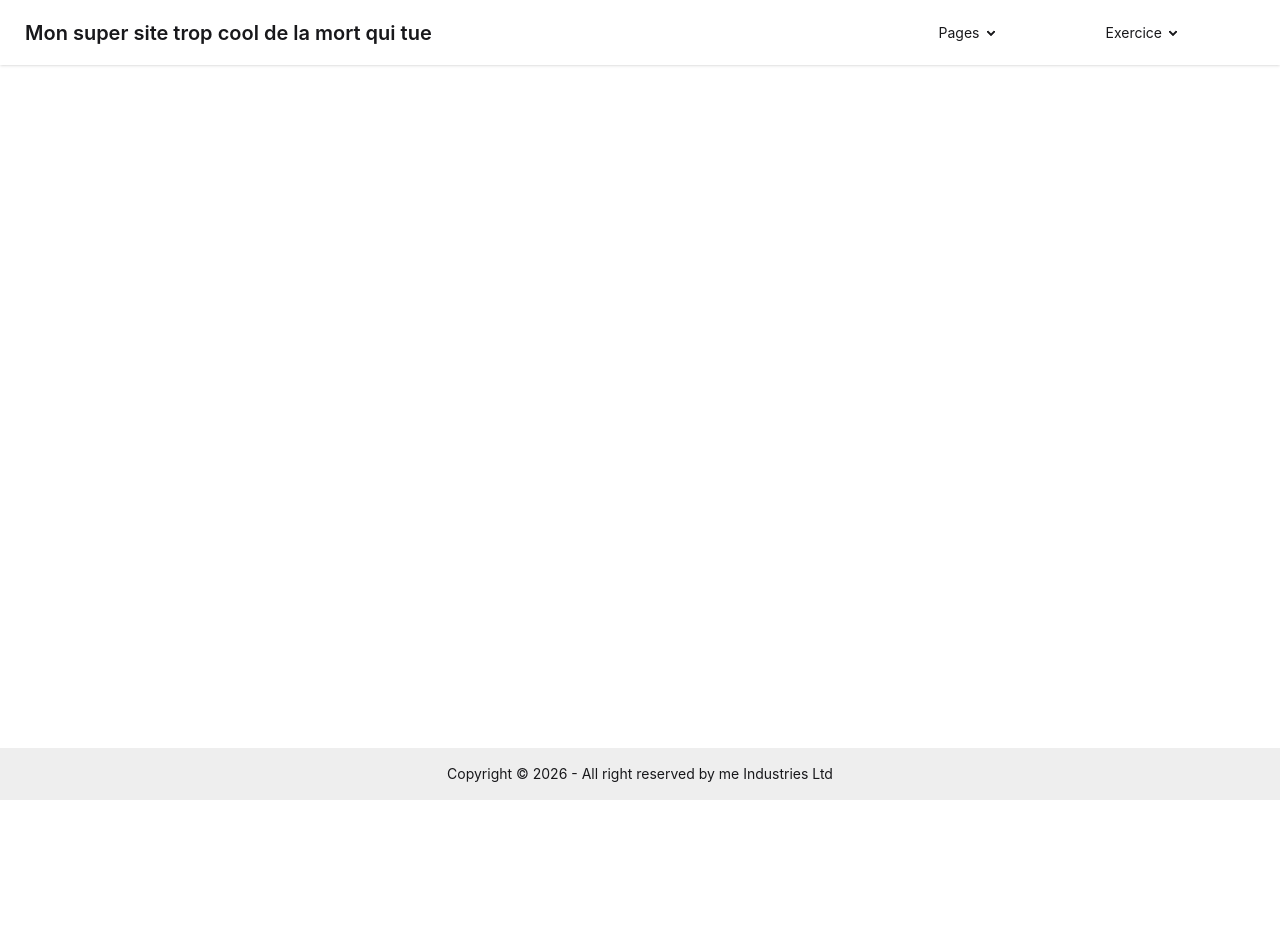
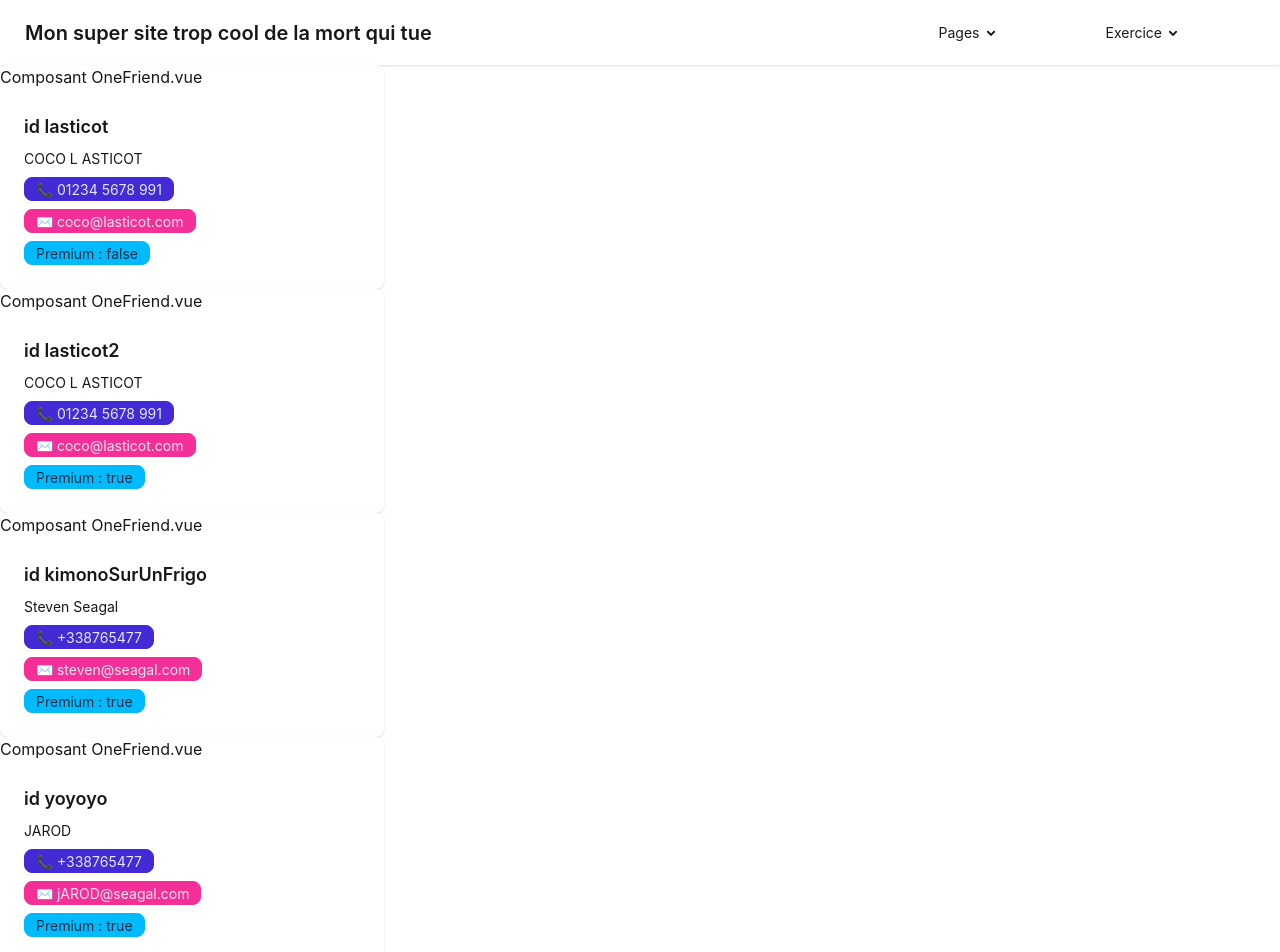
Before and after one commit to Qcivel/CDA-Project-vue, a Vue app: page /exoProps in a window 1280 px wide. Shown: the top 952 px of the page. Before the commit the page ends 800 px from the top, so only its background shows below. Built offline with nearby package versions, Linux system fonts and the light colour scheme.

Commit message:
exo Props

```diff
--- a/src/components/AppHeader.vue
+++ b/src/components/AppHeader.vue
@@ -35,6 +35,7 @@
                             <li><a><RouterLink to="/formLogin">TP Formulaire de connexion</RouterLink></a></li>
                             <li><a><RouterLink to="/profiles">TP Liste des profils</RouterLink></a></li>
                             <li><a><RouterLink to="/catalogueProduit">TP Catalogue Produit</RouterLink></a></li>
+                            <li><a><RouterLink to="/exoProps">TP Les props</RouterLink></a></li>
                         </ul>
                 </details>
             </li>
--- /dev/null
+++ b/src/components/OneFriend.vue
@@ -0,0 +1,35 @@
+<template>
+    <div class="card bg-base-100 w-96 shadow-sm" >
+        <div>
+            <h1>Composant OneFriend.vue</h1>
+        </div>
+        <div class="card-body" >
+            <h2 class="card-title"> id {{ id }}</h2>
+            <p>{{ title }} </p>
+            <p class="badge badge-primary">📞 {{ telephone }}  </p>
+            <p class="badge badge-secondary">✉ {{ email }}</p>
+            <p class="badge badge-info">Premium : {{ premium }}</p>
+        </div>
+    </div>
+</template>
+
+<script setup lang='js'>
+import { ref, computed, watch, onMounted, onUpdated, onBeforeUnmount } from 'vue'
+
+// v-model binding (Vue 3.4+)
+const model = defineModel({ default: '' });
+
+const props = defineProps({
+    title: String,
+    id: String,
+    telephone: String,
+    email: String,
+    premium: String
+
+});
+
+
+</script>
+
+<style scoped lang="css">
+</style>
--- a/src/router/index.js
+++ b/src/router/index.js
@@ -82,6 +82,11 @@ const router = createRouter({
             name: "catalogueProduit",
             component: ()=> import("../views/CatalogueProduit.vue")
         },
+        {
+            path: "/exoProps",
+            name: "exoProps",
+            component: ()=> import("../views/ExoProps.vue")
+        },
     ]
 });
 export default router;
--- /dev/null
+++ b/src/views/ExoProps.vue
@@ -0,0 +1,67 @@
+<template>
+
+    <div>
+        <OneFriend v-for="value in lesAmis" :id=value.id :title=value.name :telephone=value.phone :email=value.email :premium=value.premium :key="value.id"/>
+    </div>
+</template>
+
+<script setup lang='js'>
+import { ref, computed, watch, onMounted, onUpdated, onBeforeUnmount } from 'vue'
+import OneFriend from '../components/OneFriend.vue';
+
+const lesAmis = ref([
+    {
+        id: 'lasticot',
+        name: 'COCO L ASTICOT',
+        phone: '01234 5678 991',
+        email: 'coco@lasticot.com',
+        premium: false
+    },
+    {
+        id: 'lasticot2',
+        name: 'COCO L ASTICOT',
+        phone: '01234 5678 991',
+        email: 'coco@lasticot.com',
+        premium: true
+    },
+    {
+        id: 'kimonoSurUnFrigo',
+        name: "Steven Seagal",
+        phone: '+338765477',
+        email: 'steven@seagal.com',
+        premium: true
+    },
+    {
+        id: 'yoyoyo',
+        name: "JAROD",
+        phone: '+338765477',
+        email: 'jAROD@seagal.com',
+        premium: true
+    },
+    {
+        id: 'yoyoyo',
+        name: "JAROD",
+        phone: '+338765477',
+        email: 'jAROD@seagal.com',
+        premium: true
+    },
+    {
+        id: 'ok',
+        name: "JAROD",
+        phone: '+338765477',
+        email: 'jAROD@seagal.com',
+        premium: true
+    },
+    {
+        id: 'GUS',
+        name: "GussDX",
+        phone: '+338765477',
+        email: 'jAROD@seagal.com',
+        premium: true
+    }
+]);
+
+</script>
+
+<style scoped lang="css">
+</style>
--- a/src/views/ProfilListView.vue
+++ b/src/views/ProfilListView.vue
@@ -39,7 +39,7 @@ let profils = ref([
         nom: "Marie Lefèvre",
         metier: "Designer UX/UI"
     }
-])
+]);
 
 </script>
 
```
